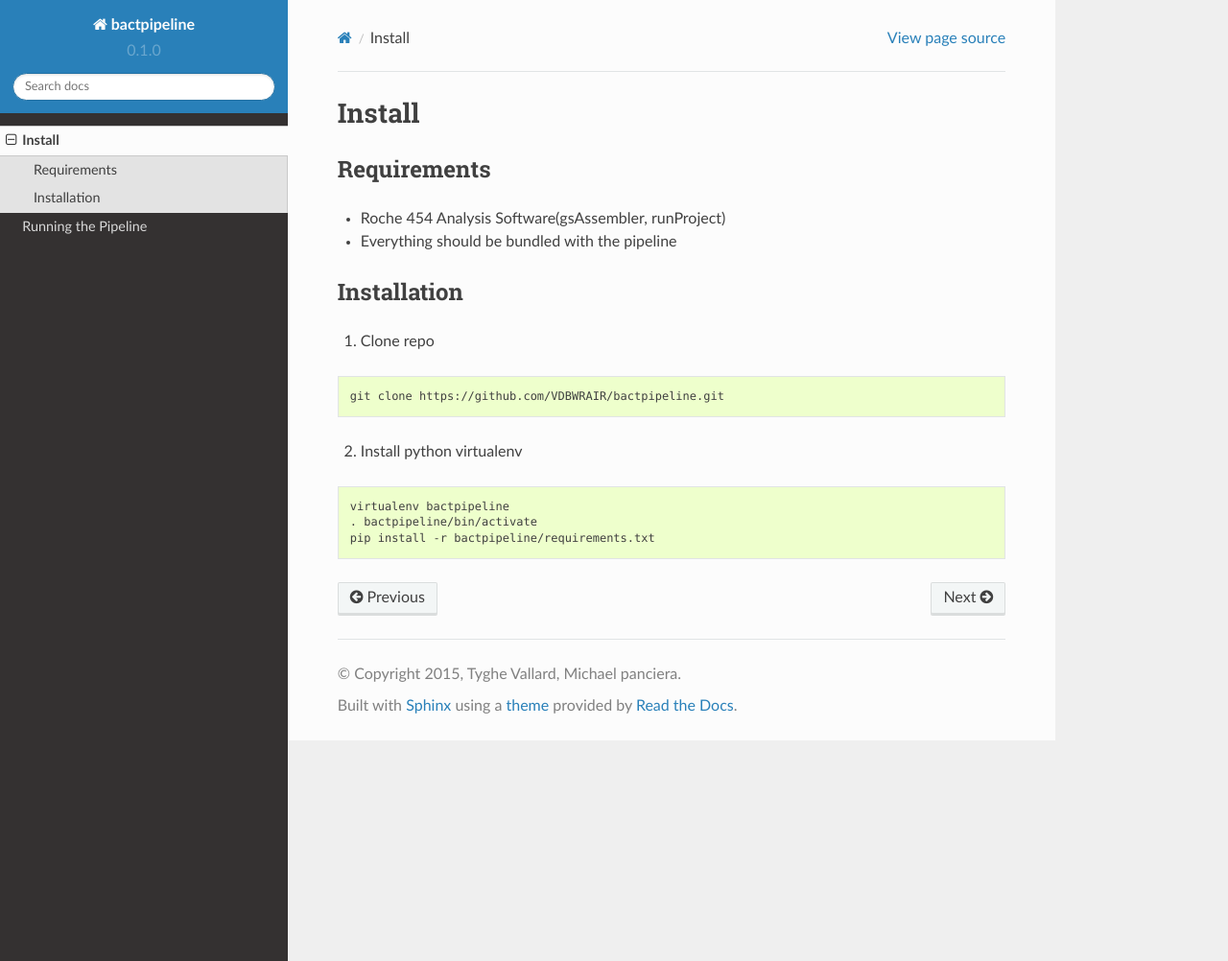
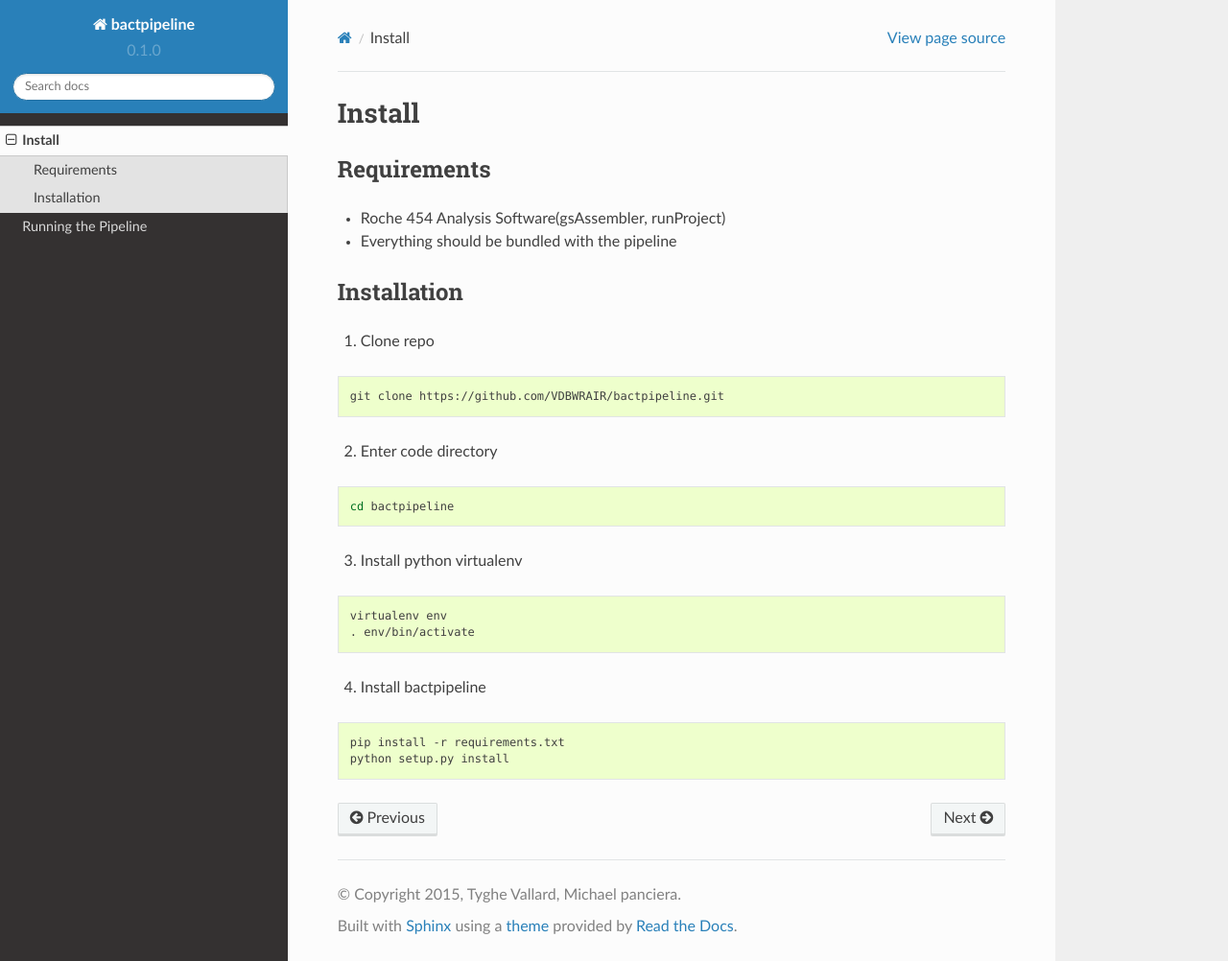
Before and after one commit to VDBWRAIR/bactpipeline, a Sphinx documentation site: the page built from docs/install.rst, in a window 1280 px wide and 1002 px high. Shown: the whole window at 96% size. Built offline with Sphinx 7.4.7 and the Read the Docs theme 2.0.0, drawn with Linux system fonts in a browser that asks for light colours.

Commit message:
fixes incorrect installation docs

```diff
--- a/docs/install.rst
+++ b/docs/install.rst
@@ -17,10 +17,22 @@ Installation
 
     git clone https://github.com/VDBWRAIR/bactpipeline.git
 
-2. Install python virtualenv
+2. Enter code directory
 
 .. code-block:: bash
 
-    virtualenv bactpipeline
-    . bactpipeline/bin/activate
-    pip install -r bactpipeline/requirements.txt
+    cd bactpipeline
+
+3. Install python virtualenv
+
+.. code-block:: bash
+
+    virtualenv env
+    . env/bin/activate
+
+4. Install bactpipeline
+
+.. code-block:: bash
+
+    pip install -r requirements.txt
+    python setup.py install
```
